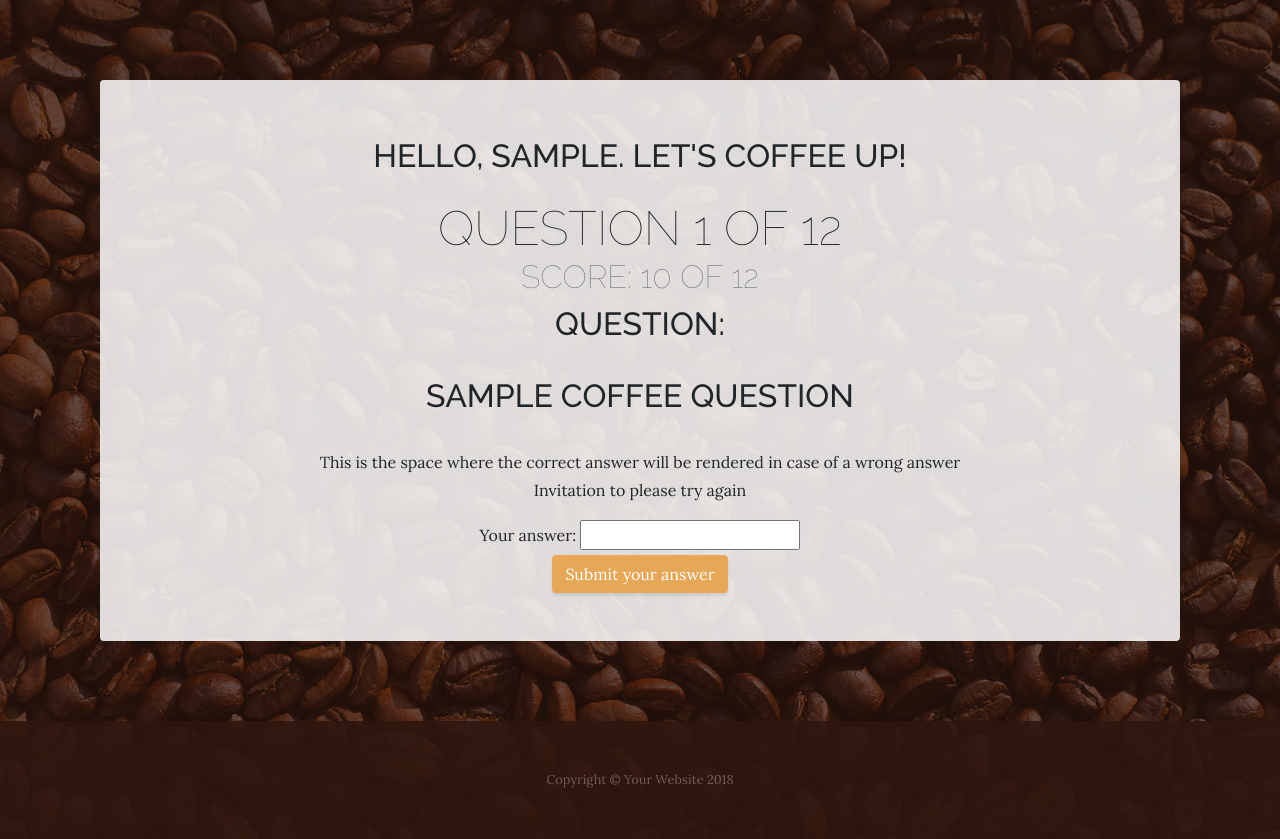
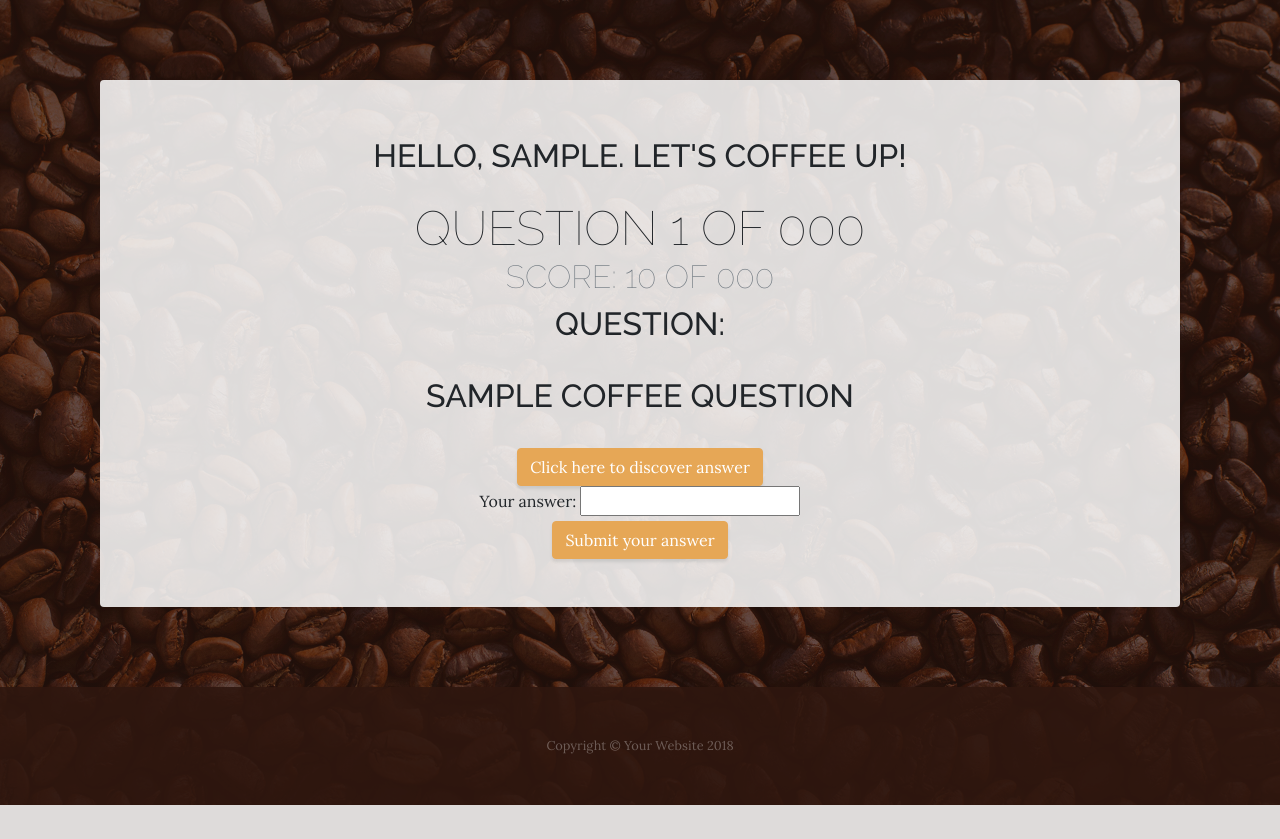
Before and after one commit to Code-Institute-Submissions/python-project-game, a Flask app: template templates/quiz.html in a window 1280 px wide. Shown: the part 56-895 px from the top of the page. After the commit the page ends 861 px from the top, so only its background shows below. Run offline with Flask 2, Linux system fonts and the light colour scheme; the template is opened without the code that fills it: most values are stand-ins (such as "Sample title", 1, 10 or a date in 2020); some libraries are stand-ins or nearby versions.

Commit message:
Working on try again button for wrong answers. Still need to get the question duplication sorted

```diff
--- a/app.py
+++ b/app.py
@@ -12,8 +12,6 @@ riddles = []
 with open("data/coffee_questions.json", "r") as json_file:
     riddles = json.load(json_file)
 
-# i = 0
-
 
 def get_coffee_questions(placeholderForRiddles, i):
     """
@@ -21,7 +19,6 @@ def get_coffee_questions(placeholderForRiddles, i):
     """
     placeholderQuestion = placeholderForRiddles[i]["question"]
     return placeholderQuestion
-
 
 def get_coffee_answers(placeholderForRiddles, i):
     """
@@ -31,14 +28,7 @@ def get_coffee_answers(placeholderForRiddles, i):
     return placeholderAnswer
 
 
-#EXAMPLE: example of strategy to get all questions:
-# def get_question(index):
-    # question = questions_list[index]["question"]
-    # return question
-
-#EXAMPLE: example of strategy to get all questions:
-# question = get_question(session["question"])
-
+#Now we start writing our routes
 @app.route("/", methods=["GET", "POST"])
 def index():
     if request.method == "POST":
@@ -76,21 +66,23 @@ def get_coffee_quiz():
         print("En el 'if GET', la variable coffee_question es: " + coffee_question)
         return render_template("quiz.html", coffee_question=coffee_question,
                                             username=session["username"],
-                                            score=session["score"])
+                                            score=session["score"],
+                                            number_of_questions=number_of_questions)
 
 
     #Trying to pass the answer and check if correct - START
     coffee_answer = get_coffee_answers(riddles, i).lower()
+    print(coffee_answer)
 
     if request.method == "POST":
         if request.form:
             print(request.form)
             #The guess would equal the user's input
-            first_guess = request.form["answer"].lower()
-            print(coffee_answer, first_guess)
+            coffee_guess = request.form["answer"].lower()
+            print(coffee_answer, coffee_guess)
 
             #We need to check that our answer is correct
-            if first_guess == coffee_answer:
+            if coffee_guess == coffee_answer:
                 #If it is correct, we add 1 to our score and print some feedback
                 print("right!")
                 #Add points to "score"
@@ -102,13 +94,16 @@ def get_coffee_quiz():
                 flash("Correct!")
             else:
                 print("wrong!")
+                # PENDIG - Get the collapsible button to render when wrong
+                # answer is given (see html for attempt)
+
 
         #Trying to pass the answer and check if correct - END
 
         return render_template("quiz.html", username=session["username"],
                                             coffee_question=coffee_question,
                                             coffee_answer=coffee_answer,
-                                            first_guess=first_guess,
+                                            coffee_guess=coffee_guess,
                                             score=session["score"])
 
     #PENDING - When a guess is wrong, create a collapse that lets the user
--- a/static/quiz_loop.js
+++ b/static/quiz_loop.js
@@ -1,19 +1,27 @@
 $( document ).ready(function() {
     console.log( "ready!" );
-    $('#submit_answer').on('click', function() {
-    preventDefault();
-    var answer = $('#answer_input').val();
-    var username = '{{ username }}';
-    $.post({
-    url: "/quiz",
-    data: {
-        username: username,
-        answer: answer
-    },
-    success: function(data) {
-        $('#answer_box').html(data);
-    },
-    traditional: true
-    }).done();
+//     $('#submit_answer').on('click', function() {
+//     preventDefault();
+//     var answer = $('#answer_input').val();
+//     var username = '{{ username }}';
+//     $.post({
+//     url: "/quiz",
+//     data: {
+//         username: username,
+//         answer: answer
+//     },
+//     success: function(data) {
+//         $('#answer_box').html(data);
+//     },
+//     traditional: true
+//     }).done();
+// });
+
+    // We need a function to cnage the CSS of the #discover-answer button when the
+    // answer is incorrect
+
+    if (coffee_guess !== coffee_answer) {
+        $("#discover-answer").css("visibility", "visible");
+    }
+
 });
-});
--- a/static/styles.css
+++ b/static/styles.css
@@ -1,5 +1,8 @@
 /* GENERAL */
 
+/*#discover-answer {*/
+/*    visibility: hidden;*/
+/*}*/
 
 /* FOOTER */
 .footer-bespoke {
--- a/templates/quiz.html
+++ b/templates/quiz.html
@@ -1,19 +1,30 @@
-{% extends "base.html" %}
-
-{% block content %}
+{% extends "base.html" %} {% block content %}
 
 <section class="page-section clearfix">
     <div class="container">
         <div class="intro-text left-0 text-center bg-faded p-5 rounded">
             <h2 class="section-heading mb-4">
                 <p class="mb-3">Hello, {{ username }}. Let's coffee up!</p>
-                <span class="section-heading-lower">Question 1 of 12</span>
-                <span class="font-weight-light text-muted">Score: {{ score }} of 12</span>
+                <span class="section-heading-lower">Question 1 of {{ number_of_questions }}</span>
+                <span class="font-weight-light text-muted">Score: {{ score }} of {{ number_of_questions }}</span>
                 <p>Question: </p>
                 <p>{{ coffee_question }}</p>
             </h2>
-            <p class="mb-3"> This is the space where the correct answer will be rendered in case of a wrong answer</br>
-                Invitation to please try again</p>
+
+            <!--PENDING - Trying to get the "Try Again" collapsible button to
+            render when the guess is different to the correct answer-->
+            {% if coffee_guess != coffee_answer %}
+            <div id="discover-answer">
+                <button class="btn btn-primary discover-answer" type="button" data-toggle="collapse" data-target="#collapseExample" aria-expanded="false" aria-controls="collapseExample">
+                Click here to discover answer
+                </button>
+                <div class="collapse" id="collapseExample">
+                    <div class="card card-body">
+                        <p>The answer to this question is: <span class="font-weight-bold">{{ coffee_answer }}</span></p>
+                    </div>
+                </div>
+            </div>
+            {% endif %}
             <form method="POST" action="/quiz">
                 <label for="answer">Your answer:</label>
                 <input type="text" id="answer" name="answer" required>
```
